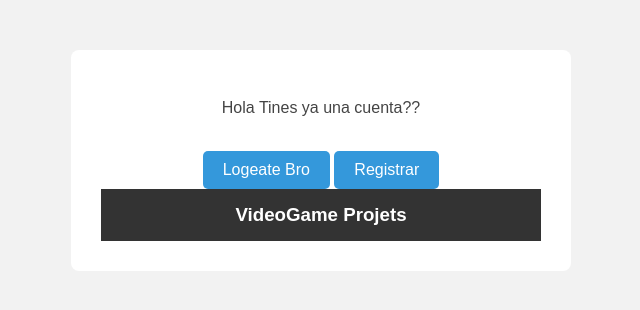
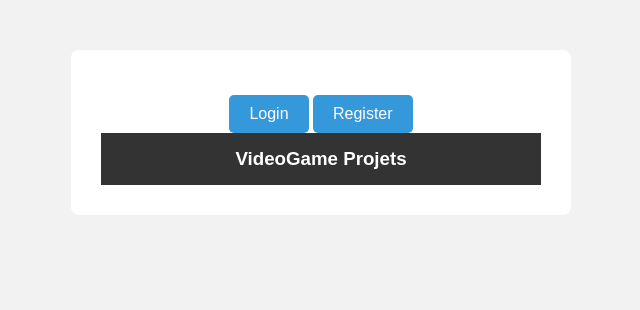
Before and after one commit to vimobo/videojuegos_equipolimon, a PHP site: page / in a window 1280 px wide. Shown: the top 310 px of the page, without its empty margins (319-959 px from the left). Run offline with PHP 8.4, Linux system fonts and the light colour scheme.

Commit message:
change home text

```diff
--- a/View/form/home.php
+++ b/View/form/home.php
@@ -1,9 +1,8 @@
 <div>
-    <p>Hola Tines ya una cuenta??</p>
 
 
-    <a href="/login">Logeate Bro</a>
-    <a href="/register">Registrar</a>
+    <a href="/login">Login</a>
+    <a href="/register">Register</a>
 
 
 
```
Also changed, not shown: src/database/games/videogameList.json (+7 -0 lines), 1 other file.
